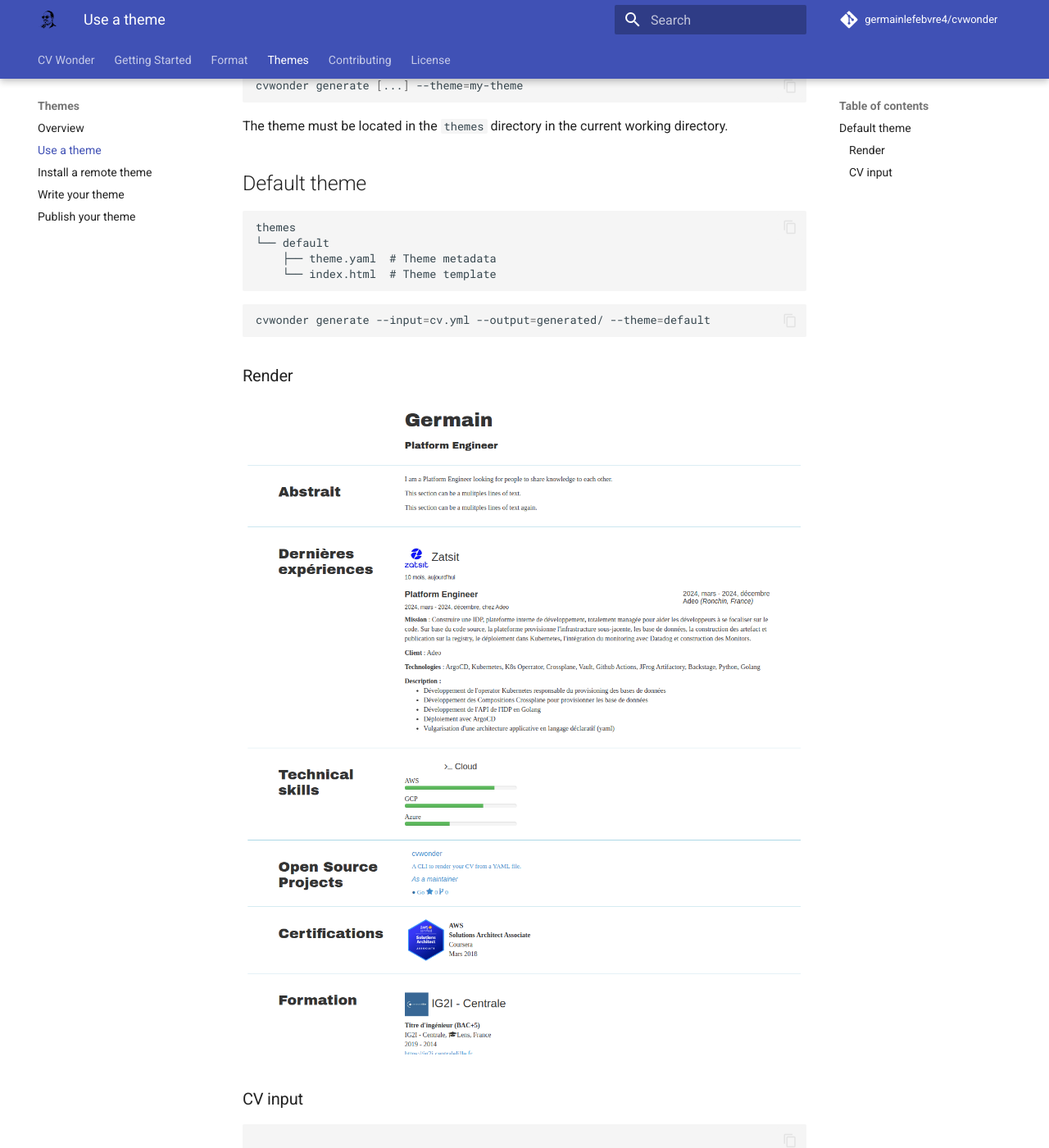
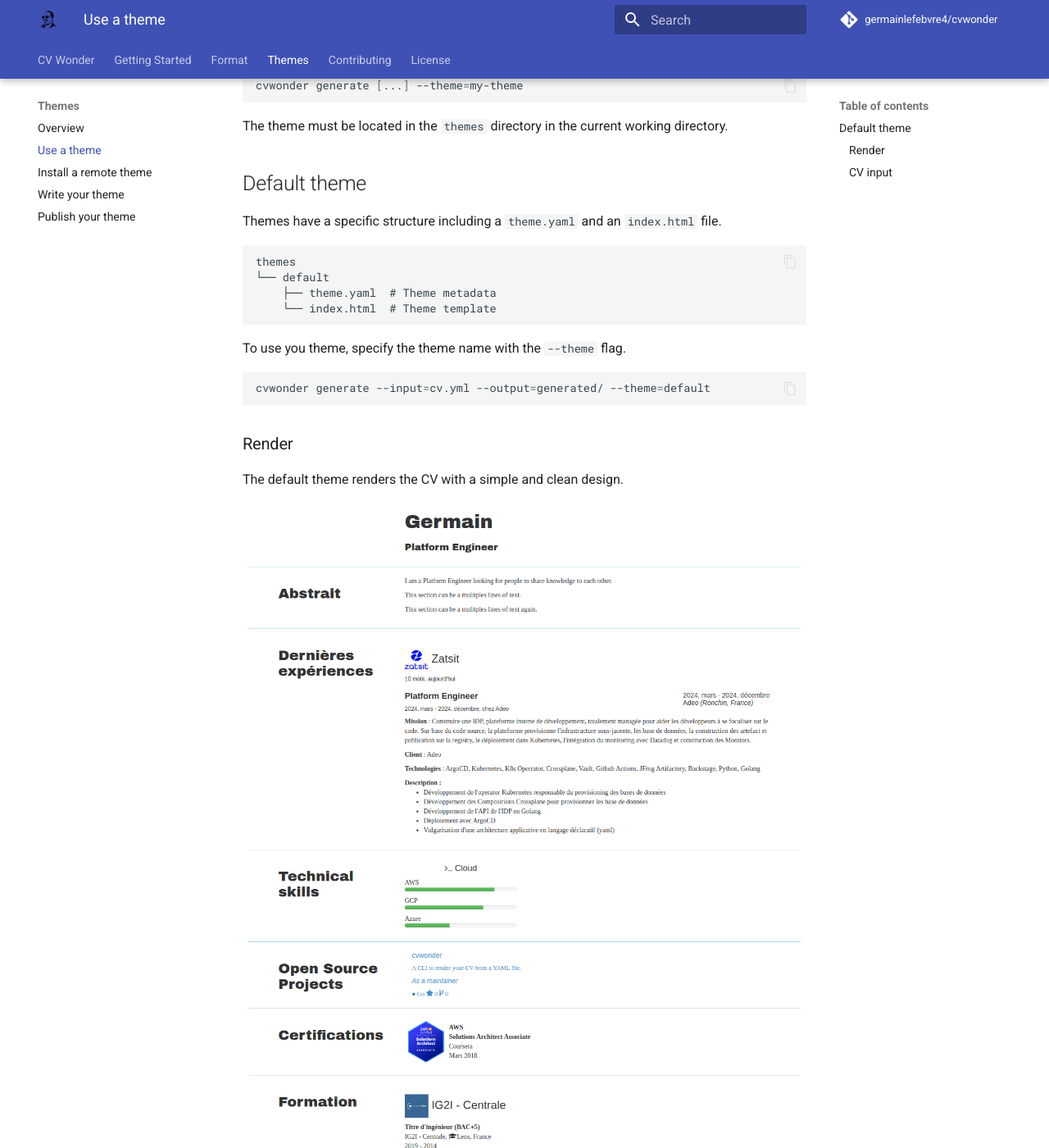
Before and after one commit to germainlefebvre4/cvwonder, an MkDocs documentation site: the page built from docs/readthedocs/themes/use-theme.md, in a window 1280 px wide and 1400 px high, scrolled down 226 px. Shown: the whole window at 82% size. Built offline with MkDocs 1.6.1 and Material for MkDocs 9.7.7, drawn with Linux system fonts in a browser that asks for light colours; comment, search, counter and statistics services are not loaded; some of the changed text lies outside the part shown.

Commit message:
docs: improve use theme page

````diff
--- a/docs/readthedocs/themes/use-theme.md
+++ b/docs/readthedocs/themes/use-theme.md
@@ -12,6 +12,8 @@ The theme must be located in the `themes` directory in the current working direc
 
 ## Default theme
 
+Themes have a specific structure including a `theme.yaml` and an `index.html` file.
+
 ```tree
 themes
 └── default
@@ -19,16 +21,22 @@ themes
     └── index.html  # Theme template
 ```
 
+To use you theme, specify the theme name with the `--theme` flag.
+
 ```bash
 cvwonder generate --input=cv.yml --output=generated/ --theme=default
 ```
 
 ### Render
 
+The default theme renders the CV with a simple and clean design.
+
 ![CVWonder Default Theme Render](./theme-default.png)
 
 ### CV input
 
+Here is the content of the `cv.yml` file for the rendered CV.
+
 ```yaml
 {!getting-started/cv.yml!}
 ```
````
